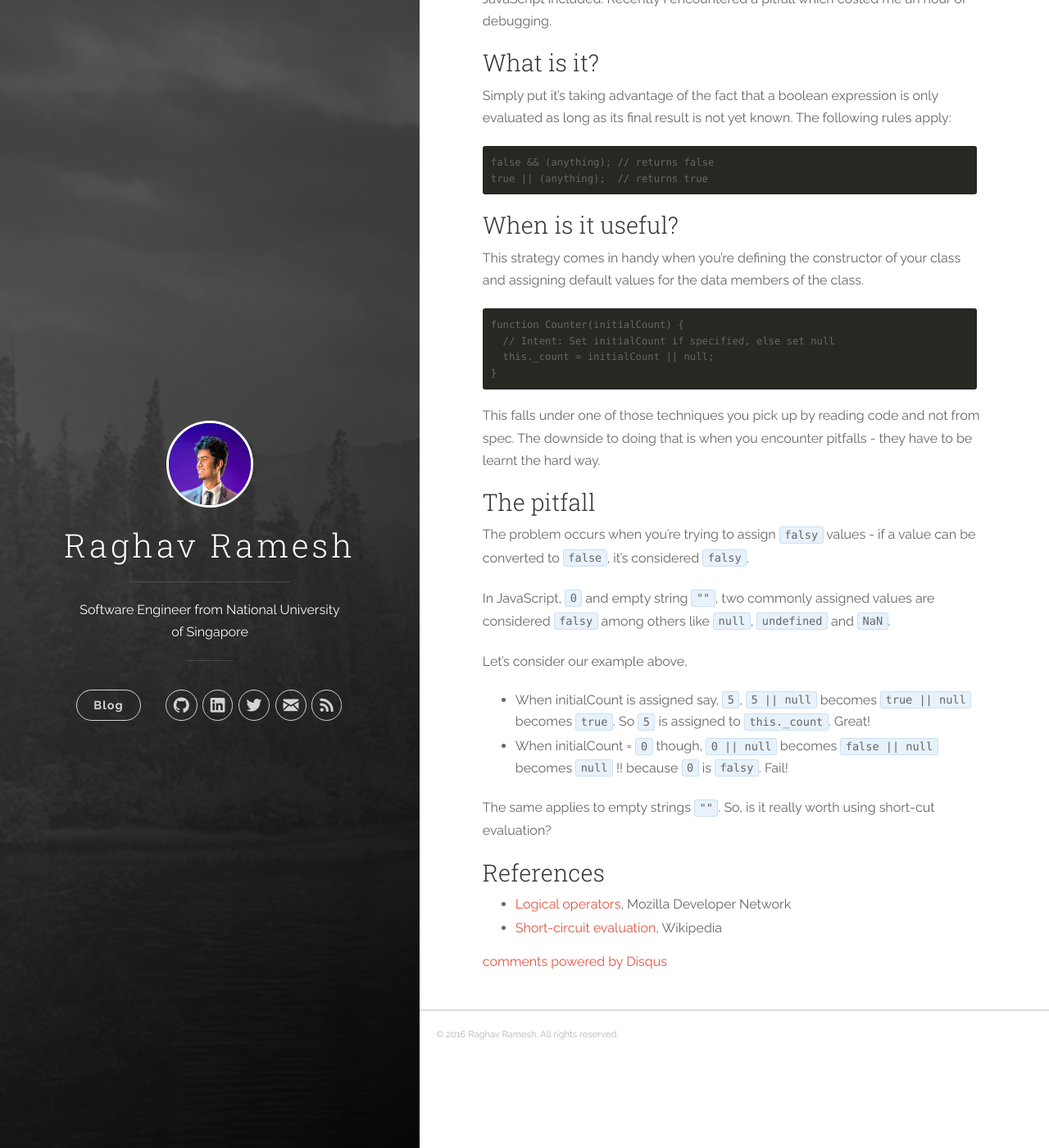
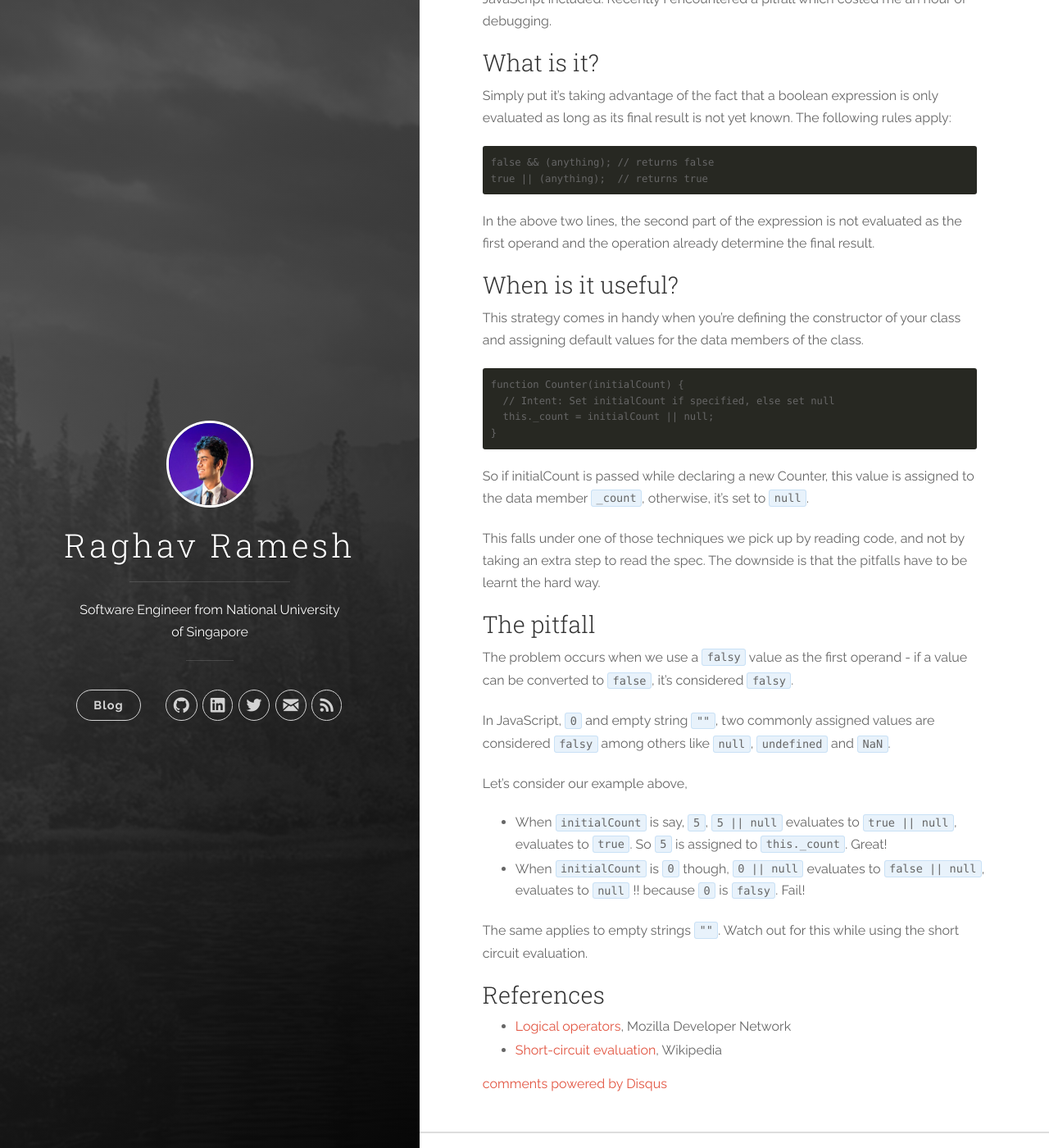
Before and after one commit to RaghavRamesh/RaghavRamesh.github.io, a Jekyll site: the page built from _posts/2016-11-29-pitfall-in-short-circuit-evaluation.md, in a window 1280 px wide and 1400 px high, scrolled down 258 px. Shown: the whole window at 82% size. Built offline with Jekyll 4.4.1, drawn with Linux system fonts in a browser that asks for light colours; nearby versions of some CDN libraries; comment, search, counter and statistics services are not loaded.

Commit message:
Updated short circuit evaluation pitfall post.

````diff
--- a/_posts/2016-11-29-pitfall-in-short-circuit-evaluation.md
+++ b/_posts/2016-11-29-pitfall-in-short-circuit-evaluation.md
@@ -15,6 +15,8 @@ false && (anything); // returns false
 true || (anything);  // returns true
 ```
 
+In the above two lines, the second part of the expression is not evaluated as the first operand and the operation already determine the final result.
+
 ### When is it useful?
 This strategy comes in handy when you're defining the constructor of your class and assigning default values for the data members of the class.
 
@@ -25,19 +27,21 @@ function Counter(initialCount) {
 }
 ```
 
-This falls under one of those techniques you pick up by reading code and not from spec. The downside to doing that is when you encounter pitfalls - they have to be learnt the hard way.
+So if initialCount is passed while declaring a new Counter, this value is assigned to the data member `_count`, otherwise, it's set to `null`.
+
+This falls under one of those techniques we pick up by reading code, and not by taking an extra step to read the spec. The downside is that the pitfalls have to be learnt the hard way.
 
 ### The pitfall
-The problem occurs when you're trying to assign `falsy` values - if a value can be converted to `false`, it's considered `falsy`.
+The problem occurs when we use a `falsy` value as the first operand - if a value can be converted to `false`, it's considered `falsy`.
 
 In JavaScript, `0` and empty string `""`, two commonly assigned values are considered `falsy` among others like `null`, `undefined` and `NaN`.
 
 Let's consider our example above,
 
-* When initialCount is assigned say, `5`, `5 || null` becomes `true || null` becomes `true`. So `5` is assigned to `this._count`. Great!
-* When initialCount = `0` though, `0 || null` becomes `false || null` becomes `null` !! because `0` is `falsy`. Fail!
+* When `initialCount` is say, `5`, `5 || null` evaluates to `true || null`, evaluates to `true`. So `5` is assigned to `this._count`. Great!
+* When `initialCount` is `0` though, `0 || null` evaluates to `false || null`, evaluates to `null` !! because `0` is `falsy`. Fail!
 
-The same applies to empty strings `""`. So, is it really worth using short-cut evaluation?
+The same applies to empty strings `""`. Watch out for this while using the short circuit evaluation.
 
 ### References
 * [Logical operators](https://developer.mozilla.org/en/docs/Web/JavaScript/Reference/Operators/Logical_Operators), Mozilla Developer Network
````
